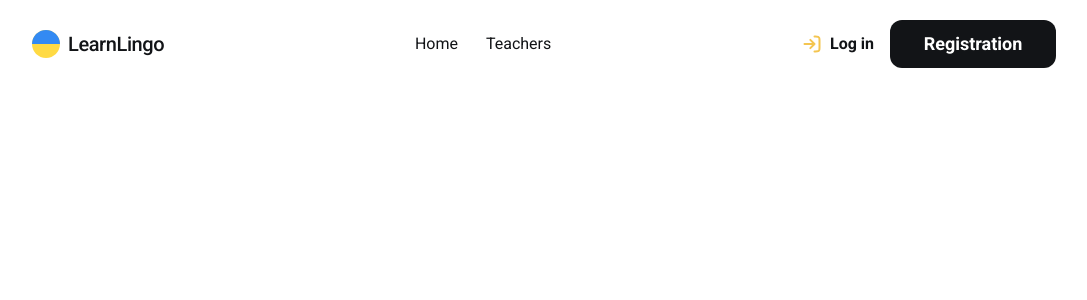
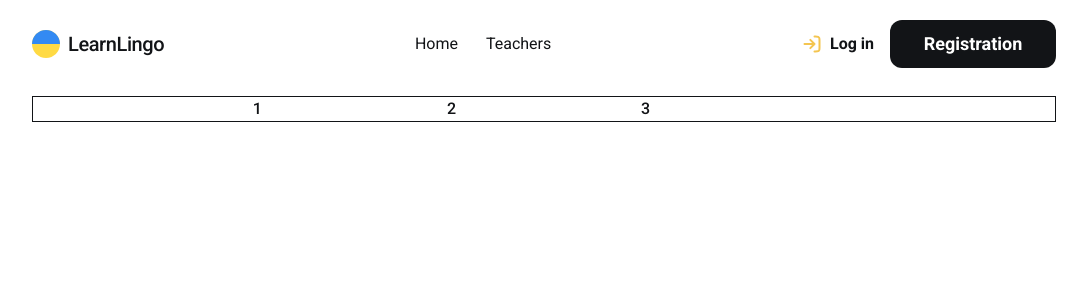
Before and after one commit to TeaRediT/learn-lingo, a Next.js app: page /teachers in a window 1280 px wide. Shown: the top 300 px of the page, without its empty margins (96-1183 px from the left). Built offline with nearby package versions, Linux system fonts and the light colour scheme; no server answers.

Commit message:
update container

```diff
--- a/app/page.tsx
+++ b/app/page.tsx
@@ -14,7 +14,7 @@ export default function Home() {
   return (
     <main>
       <section className="hero mb-6 mt-5">
-        <Container>
+        <Container size="sm">
           <div className="flex justify-between">
             <div className="w-180 rounded-[30px] bg-[#f8f8f8] py-24.5 px-16">
               <h1 className="text-[48px] leading-[1.17] tracking-[-0.02em] mb-8">
@@ -51,7 +51,7 @@ export default function Home() {
         </Container>
       </section>
       <section className="stats">
-        <Container>
+        <Container size="sm">
           <h2 className="sr-only">Platform statistics</h2>
           <div className="relative h-29 px-30.5">
             <ul className="flex justify-between items-center gap-25 h-full">
--- a/app/teachers/Teachers.client.tsx
+++ b/app/teachers/Teachers.client.tsx
@@ -1,5 +1,7 @@
 "use client";
 
+import Container from "@/components/common/Container/Container";
+import TeachersList from "@/components/TeachersList/TeachersList";
 import { fetchTeachers } from "@/lib/api";
 import { Teacher } from "@/types/teachers";
 import { useQuery } from "@tanstack/react-query";
@@ -25,10 +27,10 @@ const TeachersClient = () => {
     refetchOnMount: false,
   });
 
-  let teachers = data ? Object.values(data).filter(Boolean) : [];
+  let teachers: Teacher[] = data ? Object.values(data).filter(Boolean) : [];
 
   if (language || lvlLang || price) {
-    teachers = teachers.filter((el: Teacher) => {
+    teachers = teachers.filter((el) => {
       const matchLang = language ? el.languages.includes(language) : true;
       const matchLvlLang = lvlLang ? el.levels.includes(lvlLang) : true;
       const matchPrice = price ? el.price_per_hour.toString() === price : true;
@@ -37,9 +39,30 @@ const TeachersClient = () => {
     });
   }
 
-  console.log(teachers);
-
-  return <></>;
+  return (
+    <main>
+      <h1 className="sr-only">Teachers Catalog</h1>
+      <section className="search-section mt-7 mb-8">
+        <Container size="md">
+          <h2 className="sr-only">Teachers Search</h2>
+          <form className="flex justify-center border">
+            <label htmlFor="1">1</label>
+            <input name="1" type="text" />
+            <label htmlFor="1">2</label>
+            <input name="2" type="text" />
+            <label htmlFor="1">3</label>
+            <input name="3" type="text" />
+          </form>
+        </Container>
+      </section>
+      <section className="catalog-section">
+        <Container size="md">
+          <h2 className="sr-only">Teachers List</h2>
+          {teachers.length > 0 && <TeachersList teachers={teachers} />}
+        </Container>
+      </section>
+    </main>
+  );
 };
 
 export default TeachersClient;
--- a/components/common/container/Container.tsx
+++ b/components/common/container/Container.tsx
@@ -1,11 +1,14 @@
 interface ContainerProps {
   children: React.ReactNode;
   className?: string;
+  size: "sm" | "md";
 }
 
-const Container = ({ children, className }: ContainerProps) => {
+const Container = ({ children, className, size }: ContainerProps) => {
   return (
-    <div className={`${className || ""} max-w-360 mx-auto px-16`}>
+    <div
+      className={`${className || ""} max-w-360 mx-auto ${size === "sm" ? "px-16" : ""} ${size === "md" ? "px-32" : ""}`}
+    >
       {children}
     </div>
   );
```
